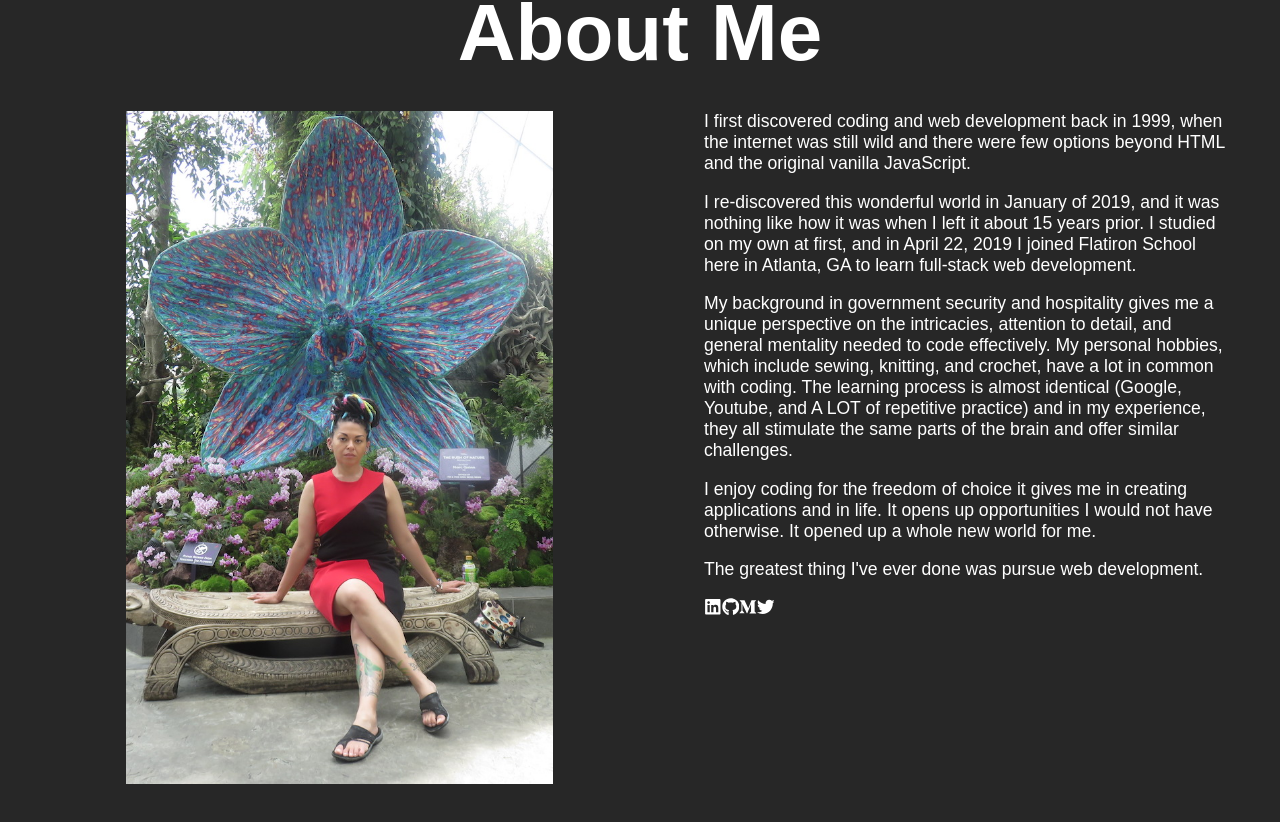
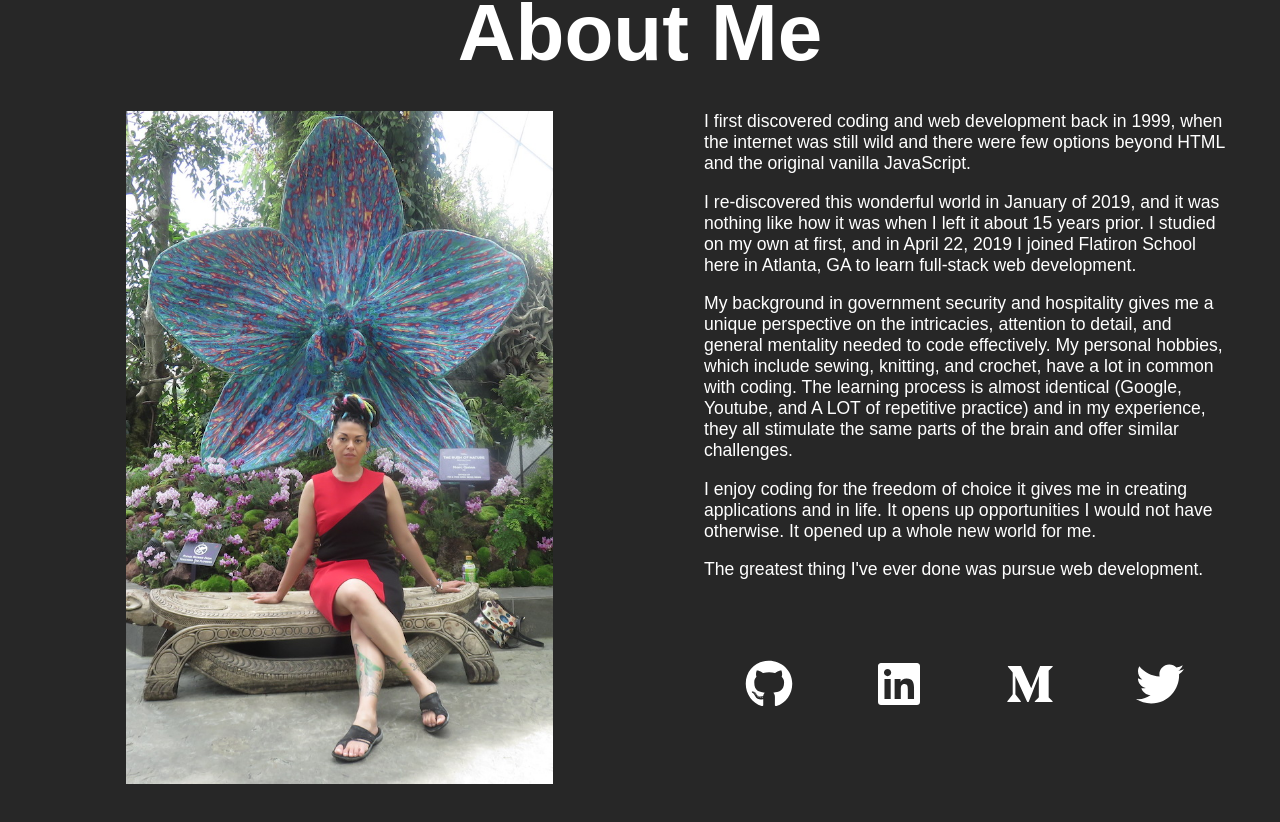
Before and after one commit to dekadekadeka/portfolio, a React (Create React App) app: page / in a window 1280 px wide. Shown: the part 1645-2467 px from the top of the page. Built offline with nearby package versions, Linux system fonts and the light colour scheme.

Commit message:
about done

```diff
--- a/src/About.js
+++ b/src/About.js
@@ -34,14 +34,10 @@ const About = () => {
                         The greatest thing I've ever done was pursue web development.
                     </p>
                 <div className="social">
-                    <span>
-                        <a href="https://www.linkedin.com/in/renee-deka-ambia-96731773/"><FaLinkedin/></a>
-                        <a href="https://github.com/dekadekadeka/"><FaGithub/></a>
-                    </span>
-                    <span>
+                    <a href="https://github.com/dekadekadeka/"><FaGithub/></a>
+                    <a href="https://www.linkedin.com/in/renee-deka-ambia-96731773/"><FaLinkedin/></a>
                     <a href="https://medium.com/@dekadekadeka"><FaMediumM/></a>
                     <a href="https://twitter.com/dekadekadeka/"><FaTwitter/></a>
-                    </span>
                 </div>
                 </article>
             </div>
--- a/src/App.css
+++ b/src/App.css
@@ -187,7 +187,10 @@ svg .draw{
   }
 }
 .social{
-
+  font-size: 3rem;
+  display: flex;
+  justify-content: space-around;
+  margin-top: 5rem;
 }
 
 .social a{
```
